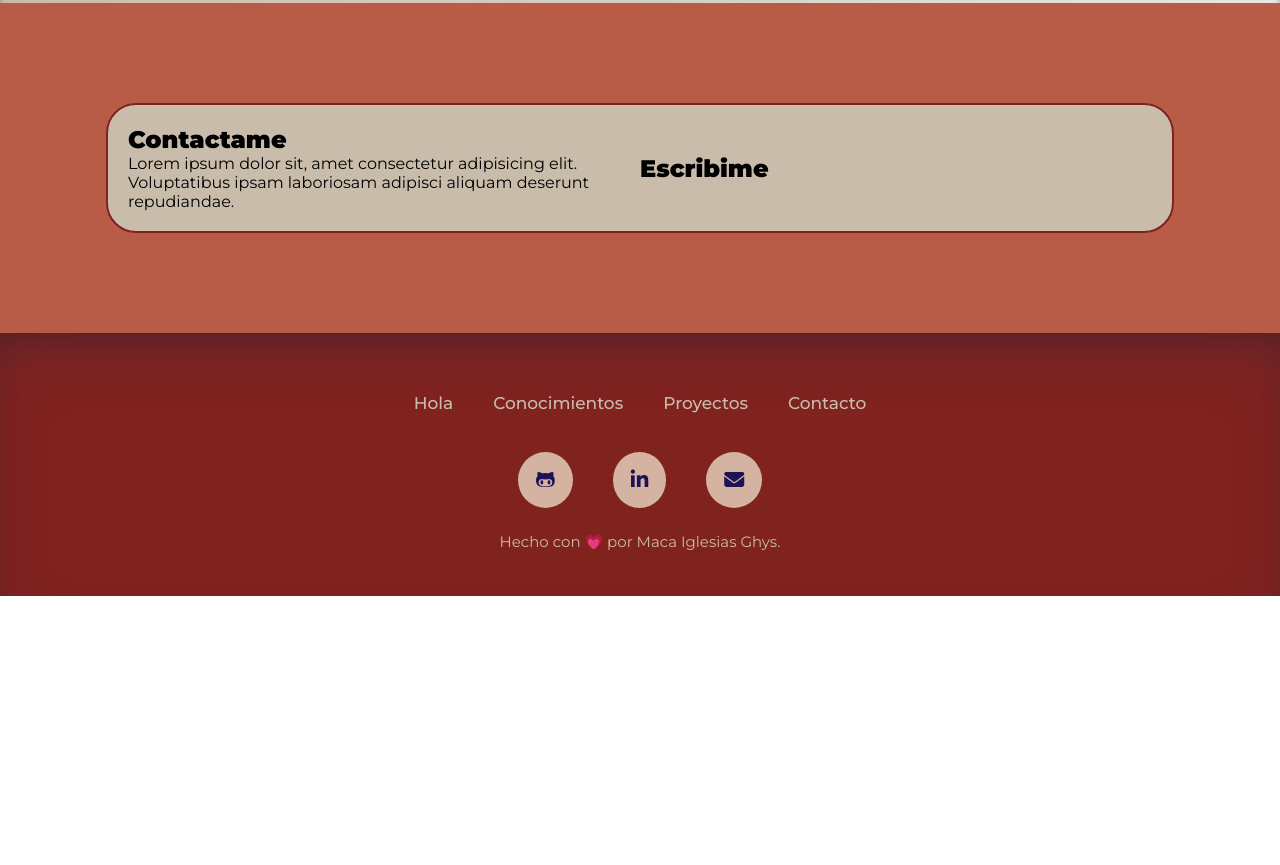
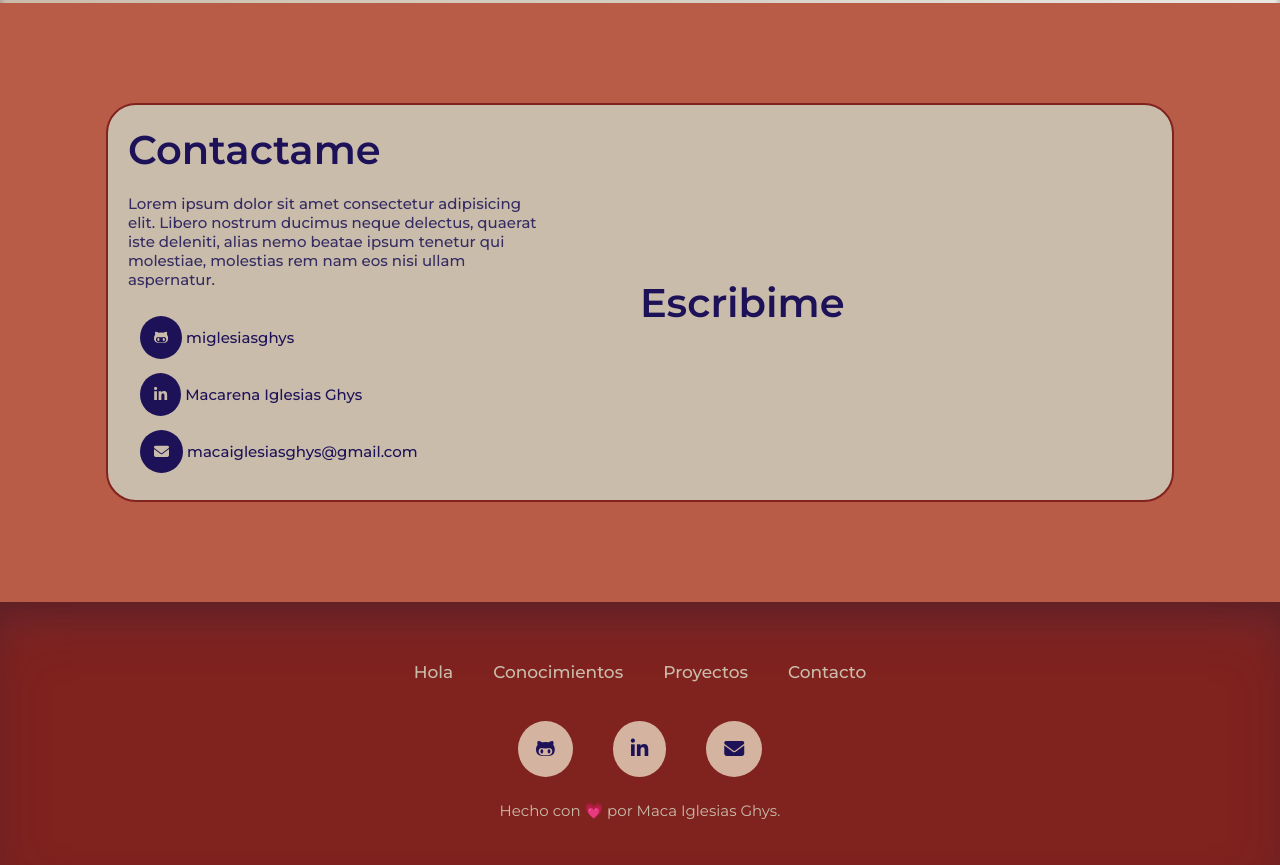
Before and after one commit to miglesiasghys/portfoliomiglesiasghys, a plain HTML site: page index.html in a window 1280 px wide. Shown: the part 3879-4744 px from the top of the page. Before the commit the page ends 4475 px from the top, so only its background shows below. Drawn offline with Linux system fonts and the light colour scheme.

Commit message:
avances sobre seccion contacto

```diff
--- a/index.html
+++ b/index.html
@@ -181,21 +181,41 @@
         <section class="container-contacto">
             <div class="container-contacto-form">
                 <article class="card-contacto">
-                    <h2>
+                    <h2 class="font-blue font-title">
                         Contactame
                     </h2>
-                    <p>
-                        Lorem ipsum dolor sit, amet consectetur adipisicing elit. Voluptatibus ipsam laboriosam adipisci aliquam
-                        deserunt repudiandae.
+                    <p class="subtitle-contacto">
+                        Lorem ipsum dolor sit amet consectetur adipisicing elit. Libero nostrum ducimus neque delectus, quaerat iste deleniti, alias nemo beatae ipsum tenetur qui molestiae, molestias rem nam eos nisi ullam aspernatur.
                     </p>
-                    <ul>
-                        <li class="no-point"></li>
-                        <li class="no-point"></li>
-                        <li class="no-point"></li>
+                    <ul class="list-contacto">
+                        <li class="no-point">
+                            <div class="li-contacto">
+                                <a class="no-decoration description" href="https://github.com/miglesiasghys">
+                                    <i class="fa-brands fa-github-alt  ref-contacto"></i>
+                                    miglesiasghys
+                                </a>
+                            </div>
+                        </li>
+                        <li class="no-point">
+                            <div class="li-contacto">
+                                <a class="no-decoration description" href="https://www.linkedin.com/in/macarena-iglesias-ghys/">
+                                    <i class="fa-brands fa-linkedin-in  ref-contacto"></i>
+                                    Macarena Iglesias Ghys
+                                </a>
+                            </div>
+                        </li>
+                        <li class="no-point">
+                            <div class="li-contacto">
+                                <a class="no-decoration description" href="mailto:macaiglesiasghys@gmail.com">
+                                    <i class="fa-solid fa-envelope  ref-contacto"></i>
+                                    macaiglesiasghys@gmail.com
+                                </a>
+                            </div>
+                        </li>
                     </ul>
                 </article>
                 <article class="card-form">
-                    <h2>
+                    <h2 class="font-blue font-title">
                         Escribime
                     </h2>
                 </article>
--- a/style.css
+++ b/style.css
@@ -324,6 +324,78 @@ img{
     width: 50%;
 }
 
+.subtitle-contacto{
+    width: 80%;
+    text-align: left;
+    padding: 20px 0px;
+    font-weight: 500;
+    font-size: 15px;
+    color:#342c62
+}
+
+
+
+.li-contacto{
+    padding: 5px 0px;
+    font-weight: 500;
+    font-size: 15px;
+    display: flex;
+    align-items: center;
+    width: 65%;
+    border-radius: 30px;
+    border:2px solid transparent
+}
+
+.ref-contacto{
+    margin-left: 10px;
+    background-color:#1d1258;
+    color:#cabcab;
+    border: 2px solid transparent;
+    padding: 12px;
+    border-radius: 100%;
+    font-size: 15px;
+}
+
+.li-contacto:hover{
+    border: 2px solid transparent;
+}
+
+.description{
+    color: #1d1258;
+}
+
+.li-contacto:hover .ref-contacto{
+    color: #b85c48;
+    background-color: #cabcab;
+    border: 2px solid #b85c48
+}
+
+.description:hover{
+    color: #b85c48;
+}
+
+.li-contacto:active{
+    border: 2px solid #342c62
+}
+@media(max-width: 1100px){
+    .container-contacto-form{
+        flex-direction: column;
+    }
+    .card-contacto{
+        width: 100%;
+        display: flex;
+        flex-direction: column;
+        justify-content: center;
+        align-items: center;
+        margin: 20px 0px;
+    }
+    .li-contacto{
+        width: 100%;
+    }
+    .subtitle-contacto{
+        text-align: center
+    }
+}
 /**/
 
 footer{
```
